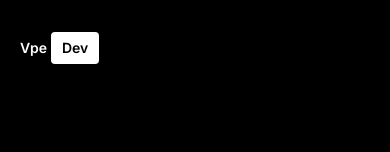
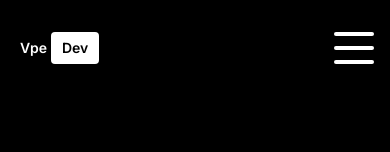
Before and after one commit to Gordisluis/portfolio-nextjs-deploy, a Next.js app: page / in a window 390 px wide. Shown: the top 152 px of the page. Built offline with nearby package versions, Linux system fonts and the light colour scheme.

Commit message:
fix hamburger menu

```diff
--- a/src/components/navbar.jsx
+++ b/src/components/navbar.jsx
@@ -81,7 +81,7 @@ const Navbar = () => {
       <div className="md:hidden lg:flex xl:w-1/3 xl:justify-center">
         <Link
           href="/"
-          className="text-sm bg-black rounded-md p-1 font-semibold flex items-center justify-center"
+          className="text-sm bg-black te rounded-md p-1 font-semibold flex items-center justify-center"
         >
           <span className="text-white mr-1">Vpe</span>
           <span className="w-12 h-8 rounded bg-white text-black flex items-center justify-center">
@@ -119,17 +119,17 @@ const Navbar = () => {
           <motion.div
             variants={topVariants}
             animate={open ? "opened" : "closed"}
-            className="w-10 h-1 bg-black rounded origin-left"
+            className="w-10 h-1 bg-white rounded origin-left"
           ></motion.div>
           <motion.div
             variants={centerVariants}
             animate={open ? "opened" : "closed"}
-            className="w-10 h-1 bg-black rounded"
+            className="w-10 h-1 bg-white rounded"
           ></motion.div>
           <motion.div
             variants={bottomVariants}
             animate={open ? "opened" : "closed"}
-            className="w-10 h-1 bg-black rounded origin-left"
+            className="w-10 h-1 bg-white rounded origin-left"
           ></motion.div>
         </button>
         {/* MENU LIST */}
@@ -138,7 +138,7 @@ const Navbar = () => {
             variants={listVariants}
             initial="closed"
             animate="opened"
-            className="absolute top-0 left-0 w-screen h-screen bg-black text-white flex flex-col items-center justify-center gap-8 text-4xl z-40"
+            className="absolute top-0 left-0 w-screen h-screen bg-blue-300 text-black flex flex-col items-center justify-center gap-8 text-4xl z-40"
           >
             {links.map((link) => (
               <motion.div
```
